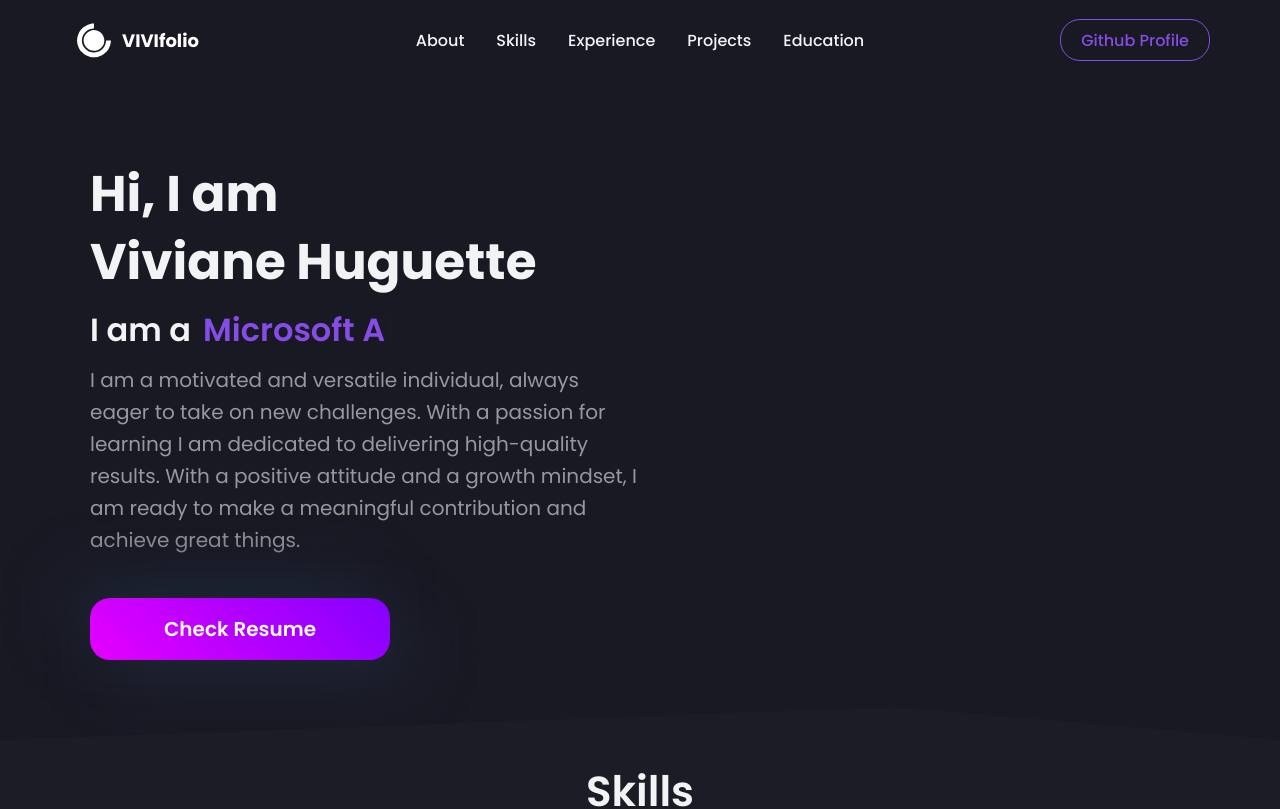
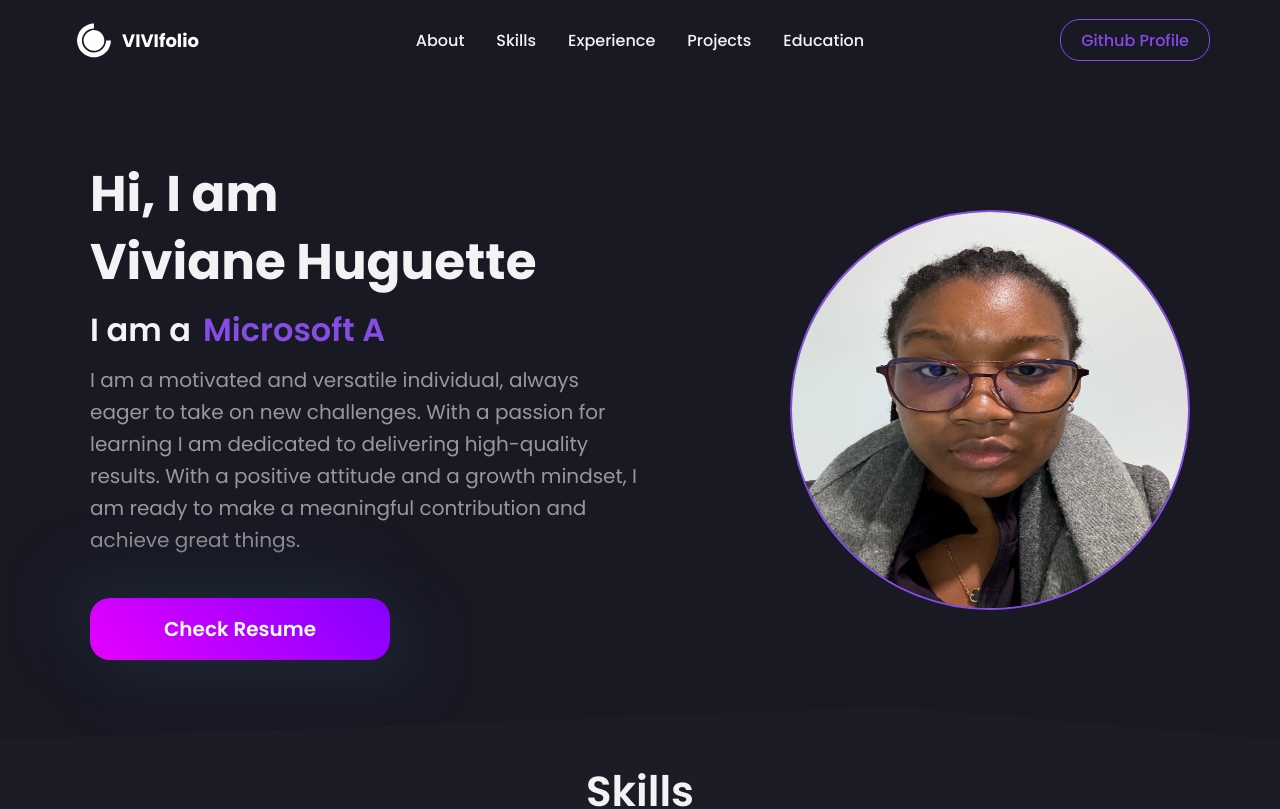
Before and after one commit to khugg/khugg.github.io, a React (Create React App) app: page / in a window 1280 px wide. Shown: the top 809 px of the page. Built offline with nearby package versions, Linux system fonts and the light colour scheme.

Commit message:
few changes

```diff
--- a/src/components/HeroSection/index.js
+++ b/src/components/HeroSection/index.js
@@ -239,7 +239,7 @@ const HeroSection = () => {
                         <ResumeButton href={Bio.resume} target='display'>Check Resume</ResumeButton>
             </HeroLeftContainer>
             <HeroRightContainer>
-                <image src={HeroImg} alt="Hero"/>
+            <Img src={HeroImg} alt="hero-image" />
             </HeroRightContainer>
           </HeroInnerContainer>
         </HeroContainer>
```
